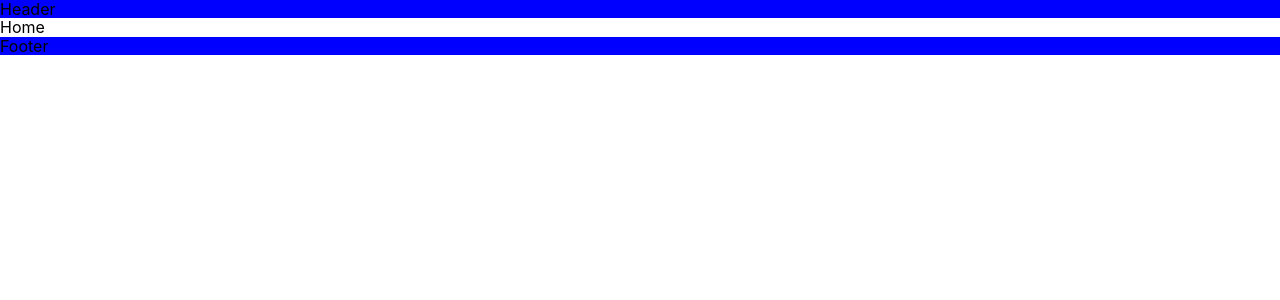
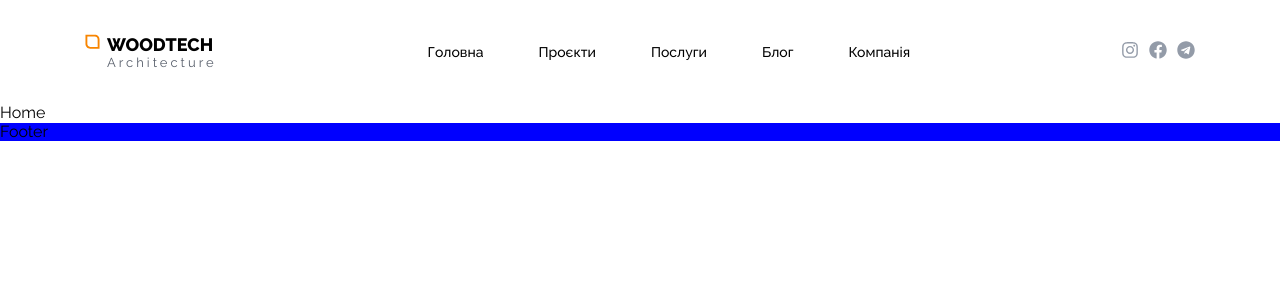
Before and after one commit to DenisTolmachev/woodtech, a React (Create React App) app: page / in a window 1280 px wide. Shown: the top 300 px of the page. Built offline with nearby package versions, Linux system fonts and the light colour scheme.

Commit message:
created header structure & styling

```diff
--- a/package.json
+++ b/package.json
@@ -10,6 +10,7 @@
     "modern-normalize": "^1.1.0",
     "react": "^18.2.0",
     "react-dom": "^18.2.0",
+    "react-icons": "^4.7.1",
     "react-router-dom": "^6.8.1",
     "react-scripts": "5.0.1",
     "styled": "^1.0.0",
--- a/src/components/Header/Header.jsx
+++ b/src/components/Header/Header.jsx
@@ -1,5 +1,14 @@
 import { Container } from './Header.style';
+import { Logo } from '../Logo/Logo';
+import { HeaderNav } from '../HeaderNav/HeaderNav';
+import { HeaderSocial } from '../HeaderSocial/HeaderSocial';
 
 export const Header = () => {
-  return <Container>Header</Container>;
+  return (
+    <Container>
+      <Logo />
+      <HeaderNav />
+      <HeaderSocial />
+    </Container>
+  );
 };
--- a/src/components/Header/Header.style.js
+++ b/src/components/Header/Header.style.js
@@ -1,5 +1,9 @@
 import styled from 'styled-components';
 
 export const Container = styled.div`
-  background-color: blue;
+  display: flex;
+  padding: 34px 85px;
+  align-items: center;
+  justify-content: space-between;
+  background-color: ${({ theme }) => theme.colors.white};
 `;
--- /dev/null
+++ b/src/components/HeaderNav/HeaderNav.jsx
@@ -0,0 +1,23 @@
+import { NavigationLink, NavItem, NavList } from './HeaderNav.style';
+
+export const HeaderNav = () => {
+  return (
+    <NavList>
+      <NavItem>
+        <NavigationLink to={'/'}>Головна</NavigationLink>
+      </NavItem>
+      <NavItem>
+        <NavigationLink to={'/projects'}>Проєкти</NavigationLink>
+      </NavItem>
+      <NavItem>
+        <NavigationLink to={'/services'}>Послуги</NavigationLink>
+      </NavItem>
+      <NavItem>
+        <NavigationLink to={'/blog'}>Блог</NavigationLink>
+      </NavItem>
+      <NavItem>
+        <NavigationLink to={'/company'}>Компанія</NavigationLink>
+      </NavItem>
+    </NavList>
+  );
+};
--- /dev/null
+++ b/src/components/HeaderNav/HeaderNav.style.js
@@ -0,0 +1,25 @@
+import styled from 'styled-components';
+import { NavLink } from 'react-router-dom';
+
+export const NavList = styled.ul`
+  display: flex;
+  gap: 27px;
+`;
+
+export const NavItem = styled.li``;
+
+export const NavigationLink = styled(NavLink)`
+  font-size: ${({ theme }) => theme.fontSizes.s};
+  font-weight: ${({ theme }) => theme.fontWeights.medium};
+  line-height: ${({ theme }) => theme.lineHeights.link};
+  color: ${({ theme }) => theme.colors.black};
+  background-color: ${({ theme }) => theme.colors.white};
+  padding: 10px 14px;
+  border-radius: 0 5px;
+
+  &:hover,
+  &:focus {
+    color: ${({ theme }) => theme.colors.white};
+    background-color: ${({ theme }) => theme.colors.accent};
+  }
+`;
--- /dev/null
+++ b/src/components/HeaderSocial/HeaderSocial.jsx
@@ -0,0 +1,36 @@
+import { FaFacebook, FaInstagram, FaTelegram } from 'react-icons/fa';
+import { SocialItem, SocialLink, SocialList } from './HeaderSocial.style';
+
+export const HeaderSocial = () => {
+  return (
+    <SocialList>
+      <SocialItem>
+        <SocialLink href={'https://www.instagram.com/'}>
+          <FaInstagram
+            size={18}
+            color={'rgba(111, 122, 139, 0.75)'}
+            cursor={'pointer'}
+          />
+        </SocialLink>
+      </SocialItem>
+      <SocialItem>
+        <SocialLink href={'https://www.facebook.com'}>
+          <FaFacebook
+            size={18}
+            color={'rgba(111, 122, 139, 0.75)'}
+            cursor={'pointer'}
+          />
+        </SocialLink>
+      </SocialItem>
+      <SocialItem>
+        <SocialLink href={'https://web.telegram.org'}>
+          <FaTelegram
+            size={18}
+            color={'rgba(111, 122, 139, 0.75)'}
+            cursor={'pointer'}
+          />
+        </SocialLink>
+      </SocialItem>
+    </SocialList>
+  );
+};
--- /dev/null
+++ b/src/components/HeaderSocial/HeaderSocial.style.js
@@ -0,0 +1,10 @@
+import styled from 'styled-components';
+
+export const SocialList = styled.ul`
+  display: flex;
+  gap: 10px;
+`;
+
+export const SocialItem = styled.li``;
+
+export const SocialLink = styled.a``;
--- /dev/null
+++ b/src/components/Logo/Logo.jsx
@@ -0,0 +1,20 @@
+import {
+  LogoContainer,
+  LogoIcon,
+  LogoText,
+  LogoTextContainer,
+  LogoTitle,
+} from './Logo.style';
+import logoIcon from '../img/logo.svg';
+
+export const Logo = () => {
+  return (
+    <LogoContainer>
+      <LogoIcon src={logoIcon} alt='wallet-icon' />
+      <LogoTextContainer>
+        <LogoTitle>Woodtech</LogoTitle>
+        <LogoText>Architecture</LogoText>
+      </LogoTextContainer>
+    </LogoContainer>
+  );
+};
--- /dev/null
+++ b/src/components/Logo/Logo.style.js
@@ -0,0 +1,31 @@
+import styled from 'styled-components';
+import { NavLink } from 'react-router-dom';
+
+export const LogoContainer = styled(NavLink)`
+  display: flex;
+`;
+
+export const LogoIcon = styled.img`
+  width: 15px;
+  height: 15px;
+`;
+
+export const LogoTextContainer = styled.div`
+  margin-left: 7px;
+`;
+
+export const LogoTitle = styled.div`
+  font-size: ${({ theme }) => theme.fontSizes.xl};
+  font-weight: ${({ theme }) => theme.fontWeights.bold};
+  color: ${({ theme }) => theme.colors.black};
+  text-transform: uppercase;
+  line-height: ${({ theme }) => theme.lineHeights.logo};
+`;
+
+export const LogoText = styled.div`
+  font-size: ${({ theme }) => theme.fontSizes.xs};
+  font-weight: ${({ theme }) => theme.fontWeights.regular};
+  color: ${({ theme }) => theme.colors.logoText};
+  line-height: ${({ theme }) => theme.lineHeights.title};
+  letter-spacing: 0.23em;
+`;
--- a/src/styleConfig/GlobalStyle.js
+++ b/src/styleConfig/GlobalStyle.js
@@ -19,9 +19,7 @@ export const GlobalStyle = createGlobalStyle`
   body {
     position: relative;
     margin: 0;
-    font-family: -apple-system, BlinkMacSystemFont, 'Poppins', 'Circe', 'Oxygen',
-    'Ubuntu', 'Cantarell', 'Fira Sans', 'Droid Sans', 'Helvetica Neue',
-    sans-serif;
+    font-family: 'Raleway', sans-serif;
     color: #000;
   }
 
@@ -29,6 +27,7 @@ export const GlobalStyle = createGlobalStyle`
   ul {
     list-style: none;
     padding: 0;
+    margin: 0;
 
   }
 
--- a/src/styleConfig/theme.js
+++ b/src/styleConfig/theme.js
@@ -5,6 +5,7 @@ export const theme = {
     primary: '#E5E5E5',
     secondary: '#171A1D',
     accent: '#F88500',
+    logoText: '#59606C',
   },
   fonts: {
     primary: 'Raleway, sans serif',
@@ -27,6 +28,8 @@ export const theme = {
     extraBold: 800,
   },
   lineHeights: {
-    body: 1.5715,
+    logo: 1.1764,
+    title: 1.1666,
+    link: 1.1428,
   },
 };
```
Also changed, not shown: src/components/img/logo.svg (added), 1 other file (tests, documents, lock files or other folders).
